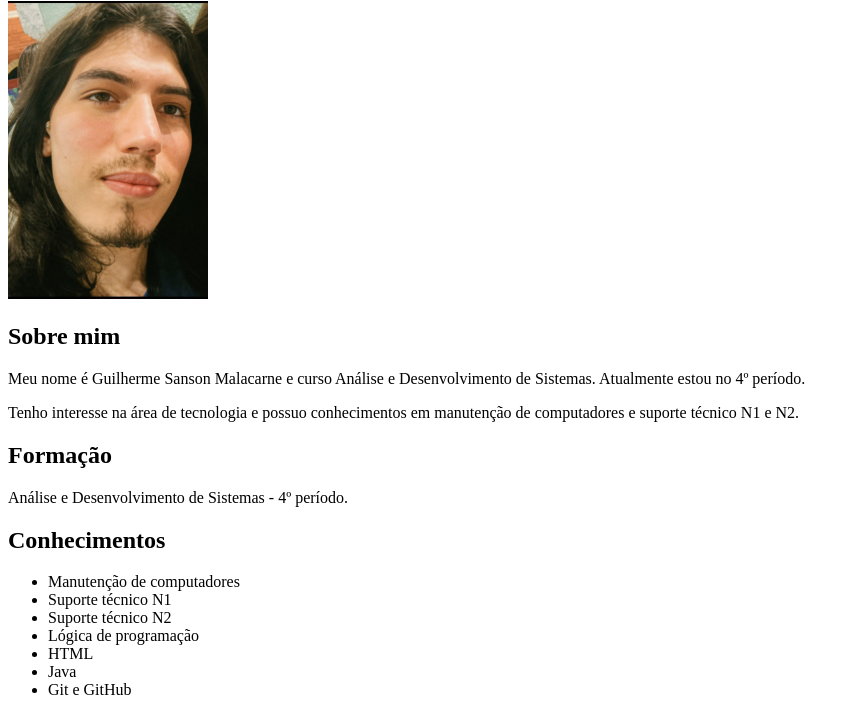
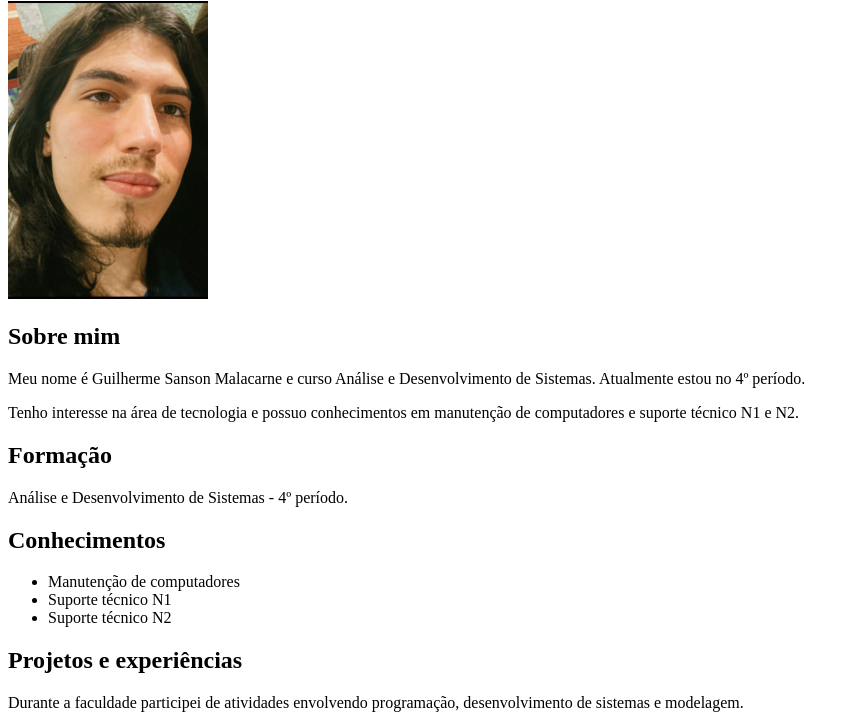
Before and after one commit to guilhermesanson/Portifolio, a plain HTML site: page index.html in a window 1280 px wide. Shown: the part 79-795 px from the top of the page, without its empty margins (0-860 px from the left). Drawn offline with Linux system fonts and the light colour scheme.

Commit message:
Update index.html

```diff
--- a/index.html
+++ b/index.html
@@ -36,10 +36,6 @@
         <li>Manutenção de computadores</li>
         <li>Suporte técnico N1</li>
         <li>Suporte técnico N2</li>
-        <li>Lógica de programação</li>
-        <li>HTML</li>
-        <li>Java</li>
-        <li>Git e GitHub</li>
     </ul>
 
     <h2>Projetos e experiências</h2>
```
